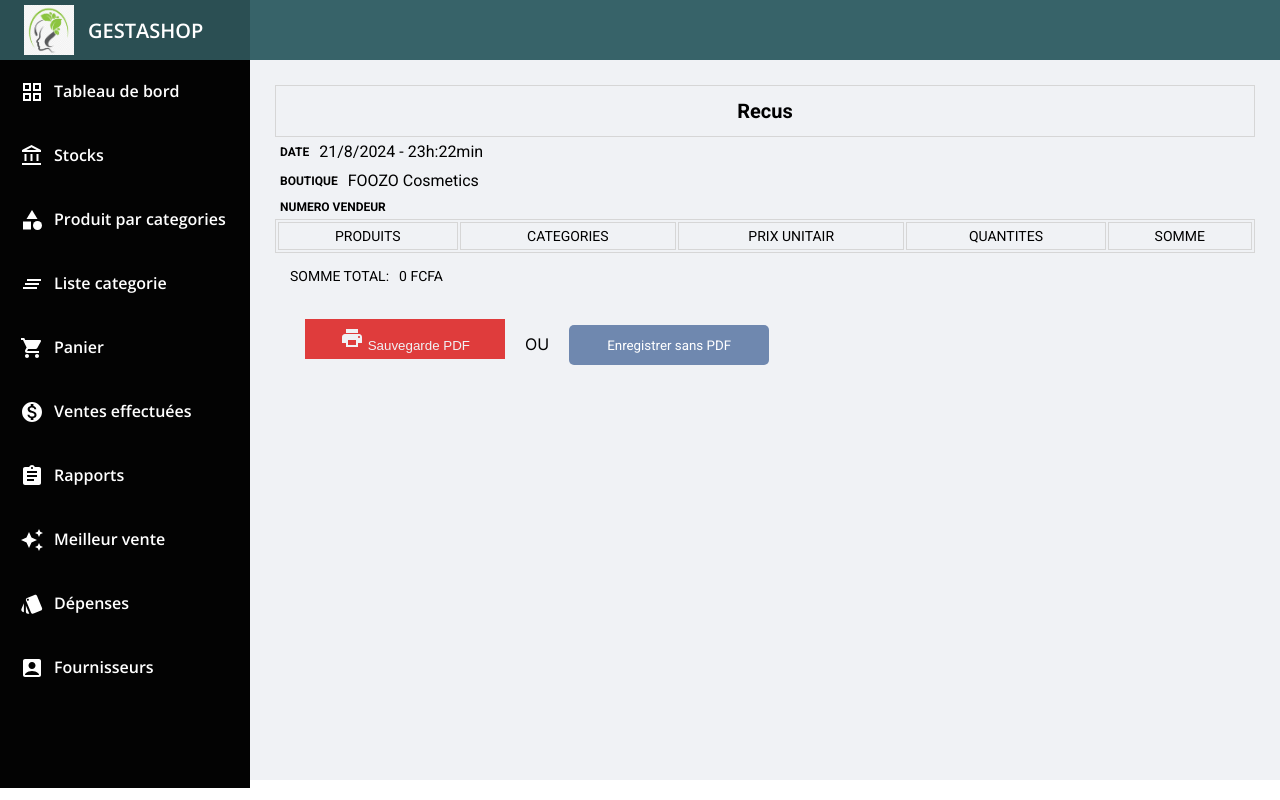
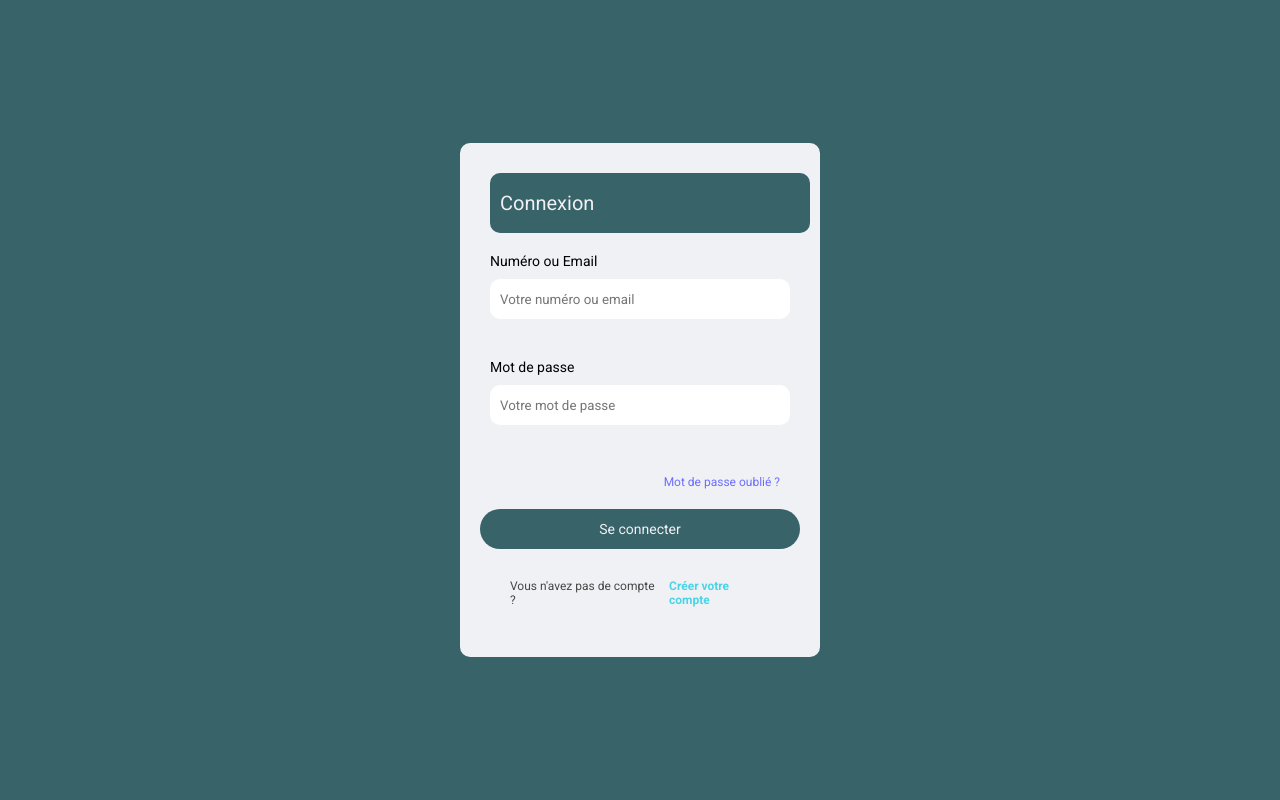
Before and after one commit to salif18/gestionaire-mag-next-mongodb, a Next.js app in the folder app/: page /pages/recus in a window 1280 px wide. Built offline with nearby package versions, Linux system fonts and the light colour scheme; a web font is replaced by a local one.

Commit message:
condition de login

```diff
--- a/app/public/styles/_login.scss
+++ b/app/public/styles/_login.scss
@@ -1,6 +1,6 @@
 .login{
     background: #376369;
-    height: 91vh;
+    height: 100vh;
     display: flex;
     flex-direction: column;
     justify-content: center;
--- a/app/public/styles/_registre.scss
+++ b/app/public/styles/_registre.scss
@@ -1,6 +1,6 @@
 .registre{
     background: #376369;
-    height: 91vh;
+    height: 100vh;
     display: flex;
     flex-direction: column;
     justify-content: center;
--- a/app/public/styles/_sidebar.scss
+++ b/app/public/styles/_sidebar.scss
@@ -10,7 +10,7 @@
         text-decoration: none;
         font-family:Open sans ;
         font-weight: 600;
-        font-size: 16px;
+        font-size: 14px;
         color: #fff;
         &:hover{
             color:rgb(21, 109, 150);
@@ -26,7 +26,7 @@
         text-decoration: none;
         font-family:Open sans ;
         font-weight: 600;
-        font-size: 16px;
+        font-size: 14px;
         color: rgb(21, 109, 150);
         &:hover{
             color:#cccccc
@@ -35,4 +35,20 @@
             margin-right: 10px;
         }
     }
+    .btn-logout{
+        display: flex;
+        margin: 20px;
+        text-decoration: none;
+        font-family:Open sans ;
+        font-weight: 600;
+        font-size: 14px;
+        color: #fff;
+        cursor: pointer;
+        &:hover{
+            color:rgb(21, 109, 150);
+        }
+        .icon{
+            margin-right: 10px;
+        }
+    }
 }
--- a/app/src/app/api/fournisseurs/route.js
+++ b/app/src/app/api/fournisseurs/route.js
@@ -17,7 +17,7 @@ export const POST = async (req) => {
 
         const fournisseurSauvegarde = await nouveauFournisseur.save();
 
-        return NextResponse.json({ message: "Produit ajouté", fournisseurSauvegarde , }, { status: 201 });
+        return NextResponse.json({ message: "Fournisseurs ajouté", fournisseurSauvegarde , }, { status: 201 });
     } catch (err) {
         return NextResponse.json({ message: "Erreur", error: err.message }, { status: 500 });
     }
--- a/app/src/app/bodyLaout.js
+++ b/app/src/app/bodyLaout.js
@@ -1,21 +1,19 @@
 "use client"
-import { useRouter } from 'next/navigation';
 
 import Navbar from './components/layouts/Navbar'
 import SideBar from './components/layouts/SideBar'
-import { useContext, useEffect } from 'react';
+import { useContext} from 'react';
 import { MyStore } from './context/store';
 import Login from './pages/(auth)/login/page';
 
 export default function BodyLayout({ children, interClassName }) {
-    const router = useRouter();
+
     const { token } = useContext(MyStore)
-    console.log(token)
-
 
   return (
     <body className={interClassName}>
-
+    {token ?
+      (<>
       <Navbar />
       <section className="body">
         <SideBar />
@@ -23,6 +21,8 @@ export default function BodyLayout({ children, interClassName }) {
             {children}
         </section>
       </section>
+    </>
+   ):(<Login/>) }
     </body>
   );
 }
--- a/app/src/app/components/layouts/SideBar.js
+++ b/app/src/app/components/layouts/SideBar.js
@@ -1,5 +1,5 @@
 "use client"
-import React from 'react';
+import React, { useContext } from 'react';
 import Link from 'next/link';
 import CategoryIcon from '@mui/icons-material/Category';
 import MonetizationOnIcon from '@mui/icons-material/MonetizationOn';
@@ -10,10 +10,13 @@ import GridViewIcon from '@mui/icons-material/GridView';
 import ShoppingCartIcon from '@mui/icons-material/ShoppingCart';
 import AccountBalanceOutlinedIcon from '@mui/icons-material/AccountBalanceOutlined';
 import StyleIcon from '@mui/icons-material/Style';
+import LogoutOutlinedIcon from '@mui/icons-material/LogoutOutlined';
 import ClearAllOutlinedIcon from '@mui/icons-material/ClearAllOutlined';
 import { usePathname } from 'next/navigation';
+import { MyStore } from '../../context/store';
 
 const SideBar = () => {
+    const { logout } = useContext(MyStore)
     const pathname = usePathname()
     const navLinks = [
         {name:"Tableau de bord", href:'/', icon :GridViewIcon},
@@ -27,6 +30,7 @@ const SideBar = () => {
         {name:"Dépenses", href:'/pages/depenses', icon :StyleIcon},
         {name:"Fournisseurs", href:'/pages/fournisseurs', icon :AccountBoxIcon},
 
+
     ]
     return (
         <aside className='sidebar'>
@@ -37,7 +41,7 @@ const SideBar = () => {
                 return  <Link key={link.name} className={isActive ? "activliens" :"liens"} href={link.href}><link.icon className='icon'/>{link.name}</Link>
             })
            }
-
+          <p className='btn-logout' onClick={logout}><LogoutOutlinedIcon className='icon'/> Se déconnecter</p>
         </aside>
     );
 }
--- a/app/src/app/pages/add-fournisseurs/page.jsx
+++ b/app/src/app/pages/add-fournisseurs/page.jsx
@@ -2,7 +2,6 @@
 import axios from 'axios'
 import React, { useContext, useEffect, useState } from 'react'
 import { MyStore } from '../../context/store'
-import { headers } from '@/next.config'
 
 const Fournisseurs = () => {
   const {userId, token } = useContext(MyStore)
@@ -49,7 +48,7 @@ const handleAdd = async () => {
               }
           );
 
-          if (res.status === 200) {
+          if (res.status === 201) {
               const data = res.data;
               setAlertMessage(data.message); // Vous pouvez manipuler les données ici si besoin
           }
--- a/app/src/app/pages/recus/page.jsx
+++ b/app/src/app/pages/recus/page.jsx
@@ -6,13 +6,12 @@ import { useRouter } from "next/navigation";
 
 const Recus = () => {
   const router = useRouter();
-  const { panier, handleVendre, setPanier,errorStock } = useContext(MyStore);
+  const { panier, handleVendre,message, setPanier,errorStock } = useContext(MyStore);
 
   const imprimer = () => {
     window.print();
     handleVendre();
     setPanier([]);
-    router.push("/pages/produits");
   };
 
 //   bouton pour enregistrer les donnees dans la base de donnee et vider le panier
@@ -20,7 +19,6 @@ const Recus = () => {
     if(!errorStock){
        handleVendre()
        setPanier([])
-      router.push('/pages/produits')
     }else{
       console.log('err')
       return false
@@ -83,10 +81,11 @@ const Recus = () => {
 
       <div className="bt">
         <button className="btn-imp" onClick={() => imprimer()}>
-          <PrintIcon /> Sauvegarde PDF
+        {!message ?  <PrintIcon/> : message}
+
         </button>
         <span>OU</span>
-        <button className="btn-vente" onClick={()=>handleEnregistre()}>Enregistrer sans PDF</button>
+        <button className="btn-vente" onClick={()=>handleEnregistre()}>{!message ? "Enregistrer sans PDF" : message}</button>
 
       </div>
     </div>
```
